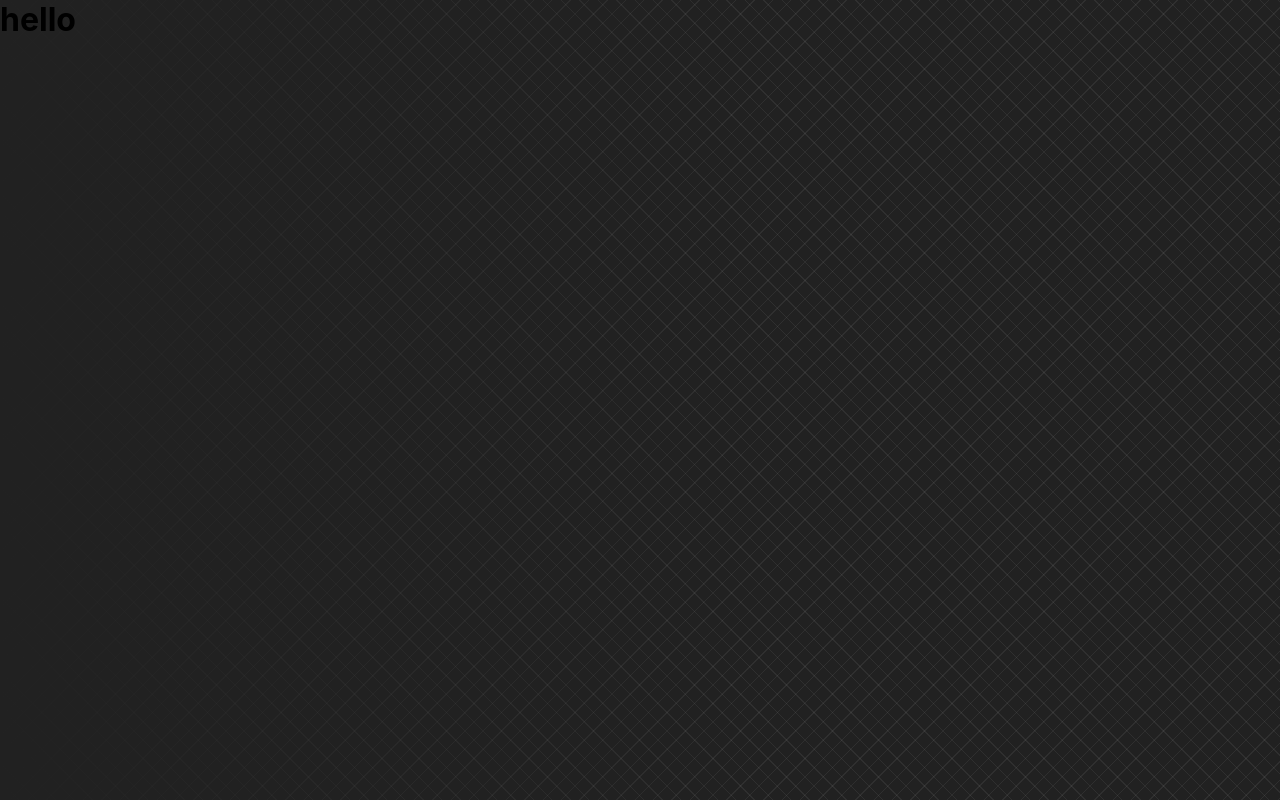
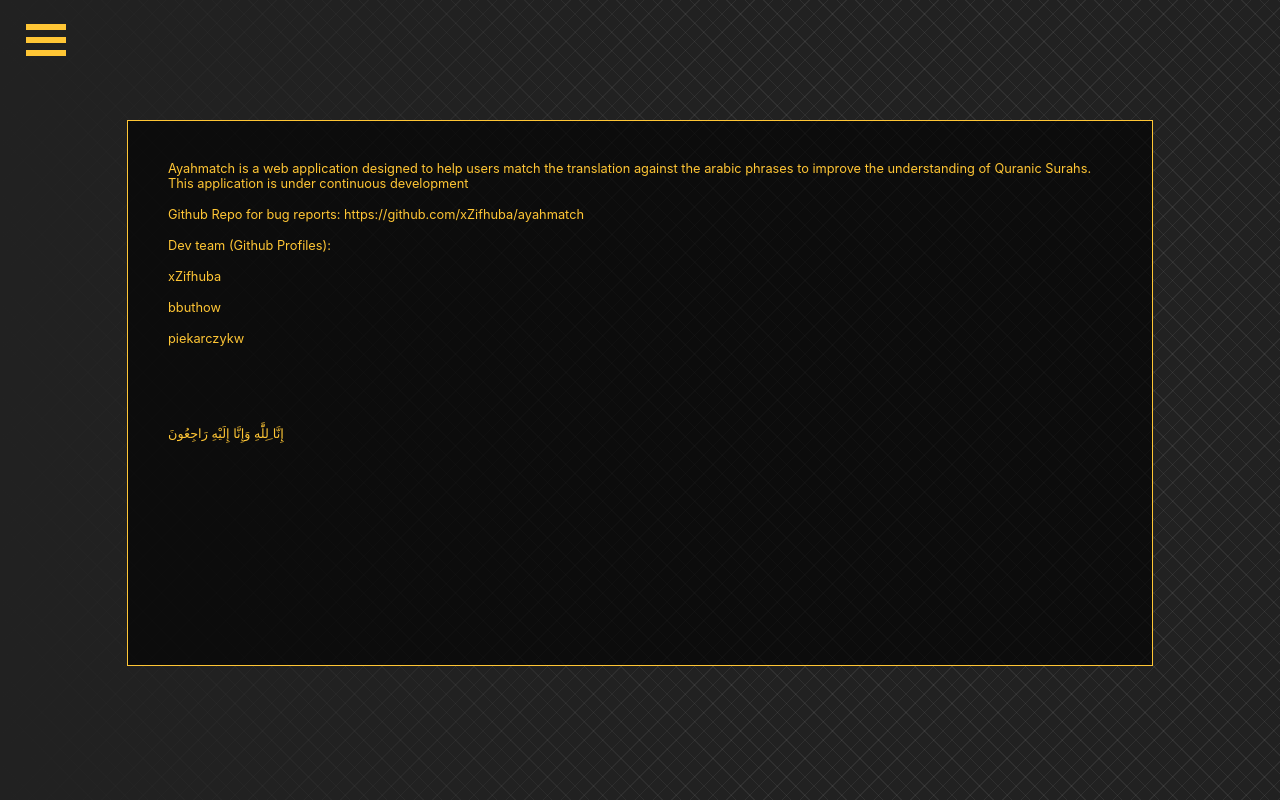
Before and after one commit to legacy5813/ayahmatchv2, a React (Create React App) app: page /About in a window 1280 px wide. Built offline with nearby package versions, Linux system fonts and the light colour scheme.

Commit message:
Sidebar, Menu carousel + styling setup

```diff
--- a/package.json
+++ b/package.json
@@ -7,8 +7,12 @@
     "@testing-library/react": "^13.1.1",
     "@testing-library/user-event": "^13.5.0",
     "react": "^18.0.0",
+    "react-burger-menu": "^3.0.6",
     "react-dom": "^18.0.0",
+    "react-router-dom": "^6.3.0",
     "react-scripts": "5.0.1",
+    "react-slick": "^0.29.0",
+    "slick-carousel": "^1.8.1",
     "web-vitals": "^2.1.4"
   },
   "scripts": {
--- /dev/null
+++ b/src/About.css
@@ -0,0 +1,20 @@
+.Aboutdiv {
+    position: relative;
+    margin: auto;
+    top: 15vh;
+    width: 75%;
+    height: 60%;
+    border: 0.1rem solid #ffc635;
+    padding: 2rem;
+    background-color: rgba(0, 0, 0, 0.637);
+}
+
+
+.Para {
+    color: #ffc635;
+    text-align: left;
+    right: 5rem;
+    padding: 0.5rem;
+    font-size: 0.8em;
+
+}
--- /dev/null
+++ b/src/About.js
@@ -0,0 +1,46 @@
+import React from 'react';
+import './About.css';
+
+const About = () => {
+    return (
+        <div className="Aboutdiv">
+            <p className='Para'>
+                Ayahmatch is a web application designed to help users match the
+                translation against the arabic phrases to improve the understanding of Quranic Surahs.
+                This application is under continuous development
+             </p>
+
+             <p className='Para'>
+                Github Repo for bug reports: https://github.com/xZifhuba/ayahmatch
+             </p>
+             <p className='Para'>
+                Dev team (Github Profiles):
+             </p>
+             <p className='Para'>
+                xZifhuba
+             </p>
+             <p className='Para'>
+                bbuthow
+             </p>
+             <p className='Para'>
+                piekarczykw
+             </p>
+             <p className='Para'></p>
+             <p className='Para'></p>
+             <p className='Para'></p>
+             <p className='Para'></p>
+
+             <p className='Para'>
+                إِنَّا ِلِلَّٰهِ وَإِنَّا إِلَيْهِ رَاجِعُونَ
+             </p>
+
+
+
+
+        </div>
+
+    );
+
+}
+
+export default About
--- a/src/App.js
+++ b/src/App.js
@@ -1,16 +1,27 @@
 import React from 'react';
-import {useEffect} from 'react'
 import './App.css';
+import Menu from './Menu';
+import Sidebar from './Sidebar'
+import About from './About';
+
+import {BrowserRouter, Routes, Route, Link} from 'react-router-dom';
+
 
 
 function App() {
 
 
   return (
-
     <div className="App">
 
-      <h1>hello</h1>
+     <BrowserRouter /*Wrap entire div content with browser router for using route components*/>
+       <Routes /*Routes tag used to contain all the invididual route paths to the pages, route tag is each individual path defined*/ >
+         <Route path="/"element={<><Sidebar/><Menu /></>}/>
+         <Route path='/About' element={<><Sidebar /><About /> </>}/>
+
+       </Routes>
+      </BrowserRouter>
+
 
 
 
--- /dev/null
+++ b/src/Menu.css
@@ -0,0 +1,62 @@
+*{ /*star targets all elements to reset margin and remove whitespace*/
+    margin: 0;
+    padding: 0;
+  }
+
+  body {
+    overflow-y: hidden; /* Hide vertical scrollbar */
+    overflow-x: hidden; /* Hide horizontal scrollbar */
+  }
+
+  .BtnMenu {
+    background-color: rgba(0, 0, 0, 0.438);
+    position: relative;
+    text-align: center;
+    font-size: 1rem;
+    width:  85% !important;
+    padding: 2rem;
+    color: #ffc635;
+    border: 0.2rem solid;
+    cursor: pointer;
+    border-radius: 7rem;
+    transition: 1.2s;
+    margin: 2rem;
+
+
+    display: block;
+}
+
+.BtnMenu::after, .BtnMenu::before {
+    content: "";
+    position: absolute;
+    opacity: 0.3;
+    border-radius: inherit;
+    width: 100%;
+    height: 100%;
+    left: 0;
+    bottom:0;
+    z-index: -1;
+    transition: transform 0.3s ease;
+}
+
+.BtnMenu:hover {
+    transform: translate(-1px, -1px);
+    background-color: #fffefd;
+    height: 15rem;
+}
+
+.BtnMenu:hover::after {
+    transform: translate(-6px, -6px);
+}
+
+.BtnMenu:hover::before {
+    transform: translate(-6px, -6px);
+}
+
+.Slide{
+    position: relative;
+    bottom: -7rem;
+    width: 100%;
+    right: 0.5em;
+
+}
--- /dev/null
+++ b/src/Menu.js
@@ -0,0 +1,46 @@
+import "slick-carousel/slick/slick.css";
+import "slick-carousel/slick/slick-theme.css";
+import React, {Component} from "react";
+import Slider from "react-slick";
+import './Menu.css';
+import { useNavigate } from "react-router-dom";
+
+const Menu = () => {
+    var settings = {
+        dots: true,
+        infinite: true,
+        speed: 700,
+        slidesToShow: 2,
+        slidesToScroll: 4,
+        autoplay: false,
+        autoplaySpeed: 1000,
+        centerMode: true,
+        arrows: false,
+        vertical: true,
+        verticalSwiping: true,
+
+    };
+    let navigate = useNavigate();
+    return (
+        <div className="Slide">
+            <Slider {...settings}>
+            <button className="BtnMenu">Al Fatiha (The Opening)</button>
+            <button className="BtnMenu">Al Fil (The Elephant)</button>
+            <button className="BtnMenu">Quraish (People of Quraish)</button>
+            <button className="BtnMenu">Al Maa'un (Almsgiving)</button>
+            <button className="BtnMenu">Al Kawthar (Abundance)</button>
+            <button className="BtnMenu">Al Kaafiroon (The Disbelievers)</button>
+            <button className="BtnMenu">An Nasr (Divine Support)</button>
+            <button className="BtnMenu">Al Masad (The Palm Fibre)</button>
+            <button className="BtnMenu">Al Ikhlaas (Sincerity)</button>
+            <button className="BtnMenu">Al Falaq (The Dawn)</button>
+            <button className="BtnMenu">An Naas (Mankind)</button>
+        </Slider>
+
+
+        </div>
+
+    );
+}
+
+export default Menu;
--- /dev/null
+++ b/src/Sidebar.css
@@ -0,0 +1,84 @@
+/* Position and sizing of burger button */
+.bm-burger-button {
+    position: fixed;
+    width: 2.5em;
+    height: 2em;
+    left: 2%;
+    top: 3%;
+  }
+
+  /* Color/shape of burger icon bars */
+  .bm-burger-bars {
+    background: #ffc635;;
+  }
+
+  /* Color/shape of burger icon bars on hover*/
+  .bm-burger-bars-hover {
+    background: #ffc635;
+  }
+
+  /* Position and sizing of clickable cross button */
+  .bm-cross-button {
+    height: 2em;
+    width: 2em;
+  }
+
+  /* Color/shape of close button cross */
+  .bm-cross {
+    background: #000000;
+  }
+
+  /*
+  Sidebar wrapper styles
+  Note: Beware of modifying this element as it can break the animations - you should not need to touch it in most cases
+  */
+  .bm-menu-wrap {
+    position: fixed;
+    height: 100%;
+  }
+
+  /* General sidebar styles */
+  .bm-menu {
+    background: #000000d0;
+    padding: 2.5em 1.5em 0;
+    font-size: 1.15em;
+  }
+
+  /* Morph shape necessary with bubble or elastic */
+  .bm-morph-shape {
+    fill: #ffc635;
+  }
+
+  /* Wrapper for item list */
+  .bm-item-list {
+    color: #b8b7ad;
+    padding: 0.8em;
+  }
+
+  /* Individual item */
+  .bm-item {
+    display: inline-block;
+
+  color: #ffc635;
+  margin-bottom: 1rem;
+  text-align: center;
+  text-decoration: none;
+  transition: color 0.2s;
+  }
+
+  .bm-item:hover {
+    color: #ffffff;
+  }
+
+  /* Styling of overlay */
+  .bm-overlay {
+    background: rgba(0, 0, 0, 0.3);
+  }
+
+  .menuTitle{
+      color: #ffc635;
+      font-size: 1.8rem;
+      margin-left: -30%;
+      margin-top: -20%;
+      text-align: center;
+  }
--- /dev/null
+++ b/src/Sidebar.js
@@ -0,0 +1,17 @@
+import React from 'react'
+import {elastic as Menu} from 'react-burger-menu';
+import './Sidebar.css';
+
+
+const Sidebar = () => {
+    return (
+        <Menu>
+            <h2 className='menuTitle'>Ayahmatch</h2>
+            <a href='/'>Home</a>
+            <a href='/About'>About</a>
+        </Menu>
+
+    );
+}
+
+export default Sidebar
```
Also changed, not shown: 1 other file (tests, documents, lock files or other folders).
